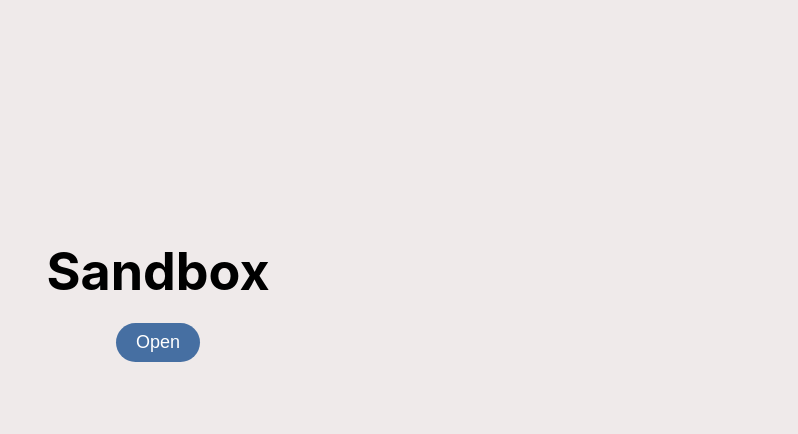
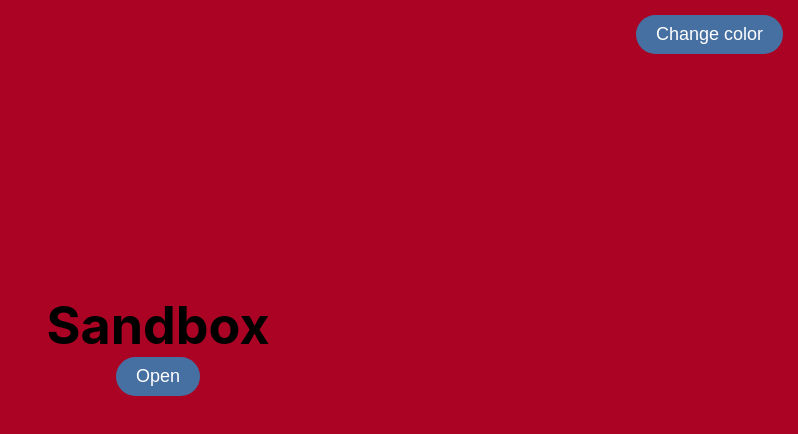
Before and after one commit to Dotroga/Sandbox, a React (Create React App) app: page / in a window 1280 px wide. Shown: the top 434 px of the page, without its empty margins (482-1280 px from the left). Built offline with nearby package versions, Linux system fonts and the light colour scheme.

Commit message:
20.12.2022 №1

```diff
--- a/public/index.html
+++ b/public/index.html
@@ -9,21 +9,6 @@
       name="description"
       content="Web site created using create-react-app"
     />
-    <link rel="apple-touch-icon" href="%PUBLIC_URL%/logo192.png" />
-    <!--
-      manifest.json provides metadata used when your web app is installed on a
-      user's mobile device or desktop. See https://developers.google.com/web/fundamentals/web-app-manifest/
-    -->
-    <link rel="manifest" href="%PUBLIC_URL%/manifest.json" />
-    <!--
-      Notice the use of %PUBLIC_URL% in the tags above.
-      It will be replaced with the URL of the `public` folder during the build.
-      Only files inside the `public` folder can be referenced from the HTML.
-
-      Unlike "/favicon.ico" or "favicon.ico", "%PUBLIC_URL%/favicon.ico" will
-      work correctly both with client-side routing and a non-root public URL.
-      Learn how to configure a non-root public URL by running `npm run build`.
-    -->
     <title>React App</title>
   </head>
   <body>
--- a/src/App.js
+++ b/src/App.js
@@ -1,17 +1,22 @@
 import React, {useState} from "react";
+import BackgroundColor from "./copmonents/BackgroundColor";
 import './App.scss';
 
 function App() {
     const [visiblePopup, setVisiblePopup] = useState(false)
+    console.log(document.body.style.backgroundColor)
   return (
-    <div className="App">
-      <header className="Header">
+    <div className="app">
+        <div className='color'>
+            <BackgroundColor/>
+        </div>
+      <header className="header">
         <h1>Sandbox</h1>
           <button onClick={()=>setVisiblePopup(!visiblePopup)}>
               {visiblePopup ? 'Close' : 'Open'}
           </button>
           {visiblePopup &&
-              <div className="Info">
+              <div className="info">
                   <p>Karpenkin Vasili</p>
                   <p>Course: Front-end Developer</p>
               </div>}
--- a/src/App.scss
+++ b/src/App.scss
@@ -1,24 +1,26 @@
 * {
-  background-color: #efeaea;
   margin: 0px;
 }
-.App {
-  margin-top: 30vh;
+.app {
   display: grid;
-  justify-content: center;
   font-size: calc(10px + 2vmin);
   color: #000000;
 }
-.Header {
+.header {
+  margin-top: 30vh;
   display: grid;
   justify-items: center;
 }
-.Info {
+.color {
+  margin-left: auto;
+  margin-top: 15px;
+  margin-right: 15px;
+}
+.info {
   display: grid;
   justify-items: center;
 }
 button {
-  margin: 20px;
   font-size: 18px;
   background: #466fa2;
   border-radius: 30px;
--- /dev/null
+++ b/src/copmonents/BackgroundColor.js
@@ -0,0 +1,9 @@
+import React from "react";
+
+const BackgroundColor = () => {
+    document.body.style.backgroundColor = "#AA0324";
+    return (<button>
+            Change color
+        </button>)
+}
+export default BackgroundColor;
--- a/src/index.js
+++ b/src/index.js
@@ -6,12 +6,7 @@ import reportWebVitals from './reportWebVitals';
 
 const root = ReactDOM.createRoot(document.getElementById('root'));
 root.render(
-  <React.StrictMode>
     <App />
-  </React.StrictMode>
 );
 
-// If you want to start measuring performance in your app, pass a function
-// to log results (for example: reportWebVitals(console.log))
-// or send to an analytics endpoint. Learn more: https://bit.ly/CRA-vitals
 reportWebVitals();
```
